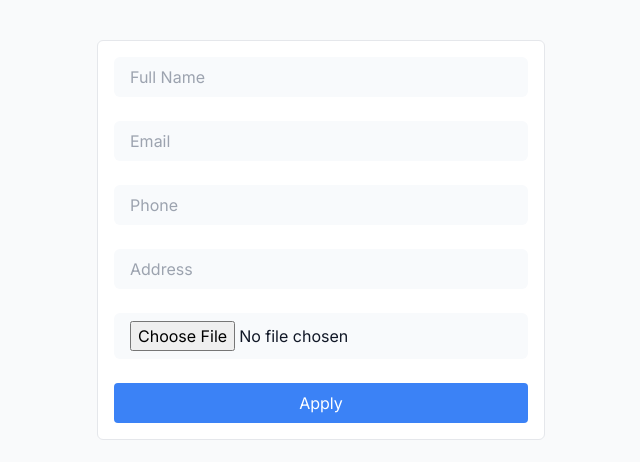
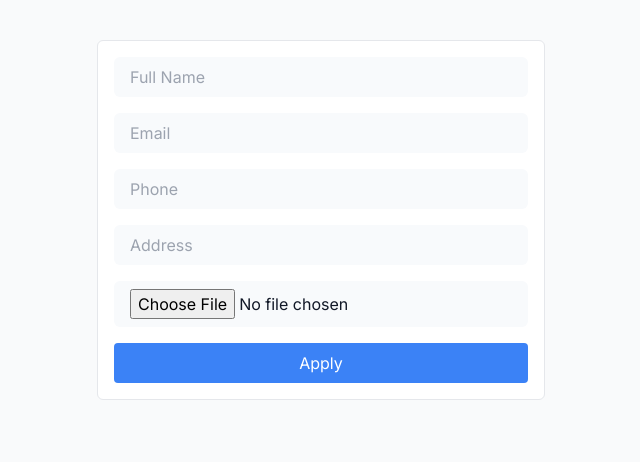
Before and after one commit to artirix1927/JobTracker-frontend, a React (Vite) app: page /apply/1 in a window 1280 px wide. Shown: the top 462 px of the page, without its empty margins (319-959 px from the left). Built offline with nearby package versions, Linux system fonts and the light colour scheme.

Commit message:
Added additional form validation

```diff
--- a/src/components/JobApplicationForm.tsx
+++ b/src/components/JobApplicationForm.tsx
@@ -36,14 +36,38 @@ export default function JobApplicationForm({
   phone, setPhone,
   address, setAddress,
   resume, setResume,
+}: JobApplicationFormProps) {
+  const [showResumeModal, setShowResumeModal] = useState(false);
+  const { showToast } = useToast();
+  const [errors, setErrors] = useState<{ [key: string]: string }>({});
 
-}: JobApplicationFormProps) {
+  // Client-side validation
+  const validate = () => {
+    const newErrors: { [key: string]: string } = {};
 
-  const [showResumeModal, setShowResumeModal] = useState(false);
-  const { showToast } = useToast()
+    if (!fullName.trim()) newErrors.fullName = "Full Name is required";
+
+    if (!email.trim()) newErrors.email = "Email is required";
+    else if (!/^[\w-.]+@([\w-]+\.)+[\w-]{2,4}$/.test(email))
+      newErrors.email = "Invalid email format";
+
+    if (!phone.trim()) newErrors.phone = "Phone is required";
+    else if (!/^\+?\d{7,15}$/.test(phone))
+      newErrors.phone = "Invalid phone number";
+
+    if (!address.trim()) newErrors.address = "Address is required";
+
+    setErrors(newErrors);
+    return Object.keys(newErrors).length === 0;
+  };
 
   const handleSubmit = async (e: React.FormEvent) => {
     e.preventDefault();
+    if (!validate()) {
+      showToast("Please fix the errors before submitting");
+      return;
+    }
+
     if (onSubmit) onSubmit();
     try {
 
@@ -56,6 +80,7 @@ export default function JobApplicationForm({
           resume,
           });
 
+      showToast("Application submitted successfully!");
       if (onSuccess) onSuccess();
     } catch (err) {
       console.error(err);
@@ -66,52 +91,62 @@ export default function JobApplicationForm({
   return (
     <form
       onSubmit={handleSubmit}
-      className="flex flex-col gap-6 p-4 border rounded-md bg-white"
+      className="flex flex-col gap-4 p-4 border rounded-md bg-white"
     >
+      <div>
         <input
           value={fullName}
           onChange={(e) => setFullName(e.target.value)}
           placeholder="Full Name"
-        className="input bg-slate-50 rounded-md px-4 py-2"
-        required
+          className="input bg-slate-50 rounded-md px-4 py-2 w-full"
           disabled={disabled}
         />
+        {errors.fullName && <p className="text-red-500 text-sm">{errors.fullName}</p>}
+      </div>
 
+      <div>
         <input
           value={email}
           onChange={(e) => setEmail(e.target.value)}
           placeholder="Email"
           type="email"
-        className="input bg-slate-50 rounded-md px-4 py-2"
-        required
+          className="input bg-slate-50 rounded-md px-4 py-2 w-full"
           disabled={disabled}
         />
+        {errors.email && <p className="text-red-500 text-sm">{errors.email}</p>}
+      </div>
 
+      <div>
         <input
           value={phone}
           onChange={(e) => setPhone(e.target.value)}
           placeholder="Phone"
-        className="input bg-slate-50 rounded-md px-4 py-2"
-        required
+          className="input bg-slate-50 rounded-md px-4 py-2 w-full"
           disabled={disabled}
         />
+        {errors.phone && <p className="text-red-500 text-sm">{errors.phone}</p>}
+      </div>
 
+      <div>
         <input
           value={address}
           onChange={(e) => setAddress(e.target.value)}
           placeholder="Address"
-        className="input bg-slate-50 rounded-md px-4 py-2"
+          className="input bg-slate-50 rounded-md px-4 py-2 w-full"
           disabled={disabled}
         />
+        {errors.address && <p className="text-red-500 text-sm">{errors.address}</p>}
+      </div>
 
+      <div>
         <input
           type="file"
           accept=".pdf,.doc,.docx"
           onChange={(e) => setResume(e.target.files?.[0] || null)}
-        className="input bg-slate-50 rounded-md px-4 py-2"
+          className="input bg-slate-50 rounded-md px-4 py-2 w-full"
           disabled={disabled}
         />
-
+      </div>
 
     {resume && (
       <div className="mt-2 flex items-center gap-4">
```
Lines whose indentation alone changed are shown as unchanged.
